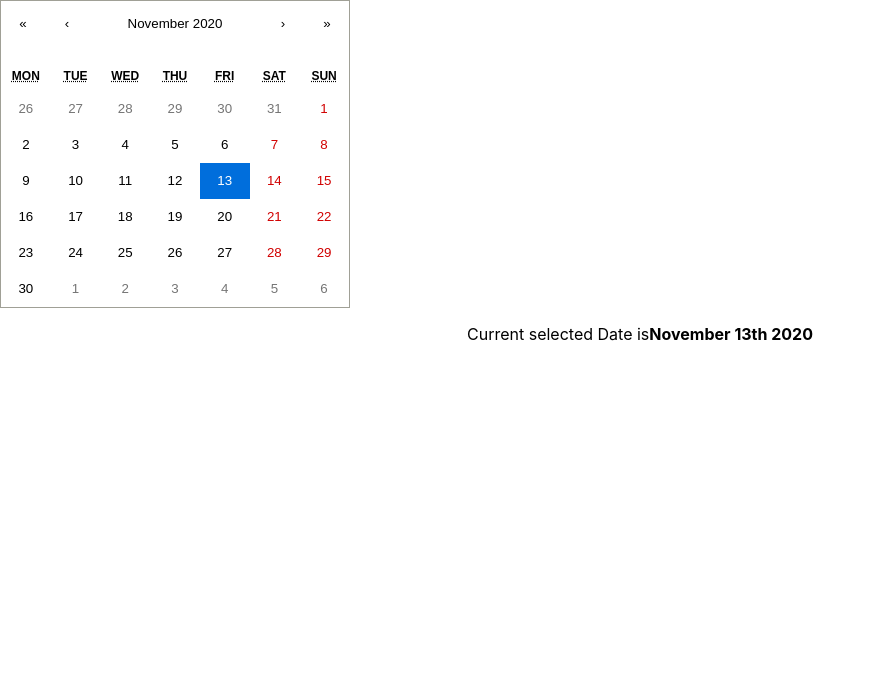
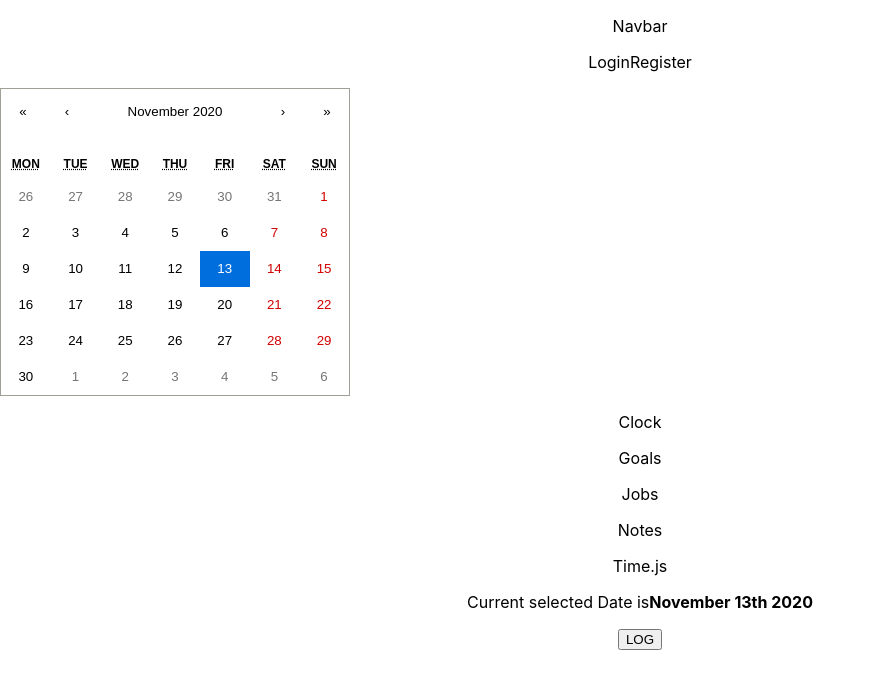
Before and after one commit to carterjpilling/unemployed-dev-tool, a React (Create React App) app: page / in a window 1280 px wide. Shown: the top 688 px of the page, without its empty margins (0-876 px from the left). Built offline with nearby package versions, Linux system fonts and the light colour scheme.

Commit message:
Built out component tree

```diff
--- a/src/App.js
+++ b/src/App.js
@@ -1,9 +1,11 @@
-import Calendar from '../src//Components//Calendarcomp'
+import Calendar from '../src//Components/Cal'
+import Navbar from '../src/Components/Navbar'
 import './App.css';
 
 function App() {
   return (
     <div className="App">
+      <Navbar />
       <Calendar />
     </div>
   );
--- /dev/null
+++ b/src/Components/Cal.js
@@ -0,0 +1,44 @@
+import React, { useState, useEffect } from 'react'
+import Calendar from 'react-calendar'
+import 'react-calendar/dist/Calendar.css'
+import moment from 'moment'
+import Clock from './Clock'
+import Goals from './Goals'
+import Jobs from './Jobs'
+import Notes from './Notes'
+import Time from './Time'
+
+export default function Cal() {
+  const [dateState, setDateState] = useState(new Date())
+  const [dateValue, setDateValue] = useState()
+  const changeDate = (e) => {
+    setDateState(e)
+  }
+
+  useEffect(() => {
+    setDateValue(dateState.toDateString().slice(4))
+  }, [dateState])
+
+  function logger() {
+    console.log(dateValue)
+
+  }
+
+  return (
+    <>
+      <Calendar
+        value={dateState}
+        onChange={changeDate}
+      // formatLongDate={dateState}
+      />
+      <Clock />
+      <Goals />
+      <Jobs />
+      <Notes />
+      <Time />
+
+      <p>Current selected Date is<b>{moment(dateState).format('MMMM Do YYYY')}</b></p>
+      <button onClick={() => logger()}>LOG</button>
+    </>
+  )
+}
--- a/src/Components/Calendarcomp.js
+++ /dev/null
@@ -1,21 +0,0 @@
-import React, { useState } from 'react'
-import Calendar from 'react-calendar'
-import 'react-calendar/dist/Calendar.css'
-import moment from 'moment'
-
-export default function Calendarcomp() {
-  const [dateState, setDateState] = useState(new Date())
-  const changeDate = (e) => {
-    setDateState(e)
-  }
-
-  return (
-    <>
-      <Calendar
-        value={dateState}
-        onChange={changeDate}
-      />
-      <p>Current selected Date is<b>{moment(dateState).format('MMMM Do YYYY')}</b></p>
-    </>
-  )
-}
--- /dev/null
+++ b/src/Components/Clock.js
@@ -0,0 +1,9 @@
+import React from 'react'
+
+export default function Clock() {
+  return (
+    <>
+      <p>Clock</p>
+    </>
+  )
+}
--- /dev/null
+++ b/src/Components/Goals.js
@@ -0,0 +1,9 @@
+import React from 'react'
+
+export default function Goals() {
+  return (
+    <>
+      <p>Goals</p>
+    </>
+  )
+}
--- /dev/null
+++ b/src/Components/Jobs.js
@@ -0,0 +1,10 @@
+import React from 'react'
+
+export default function Jobs() {
+
+  return (
+    <>
+      <p>Jobs</p>
+    </>
+  )
+}
--- /dev/null
+++ b/src/Components/LoginRegister.js
@@ -0,0 +1,10 @@
+import React from 'react'
+
+export default function LoginRegister() {
+
+  return (
+    <>
+      <p>LoginRegister</p>
+    </>
+  )
+}
--- /dev/null
+++ b/src/Components/Navbar.js
@@ -0,0 +1,12 @@
+import React from 'react'
+import Login from './LoginRegister'
+
+export default function Navbar() {
+
+  return (
+    <>
+      <p>Navbar</p>
+      <Login />
+    </>
+  )
+}
--- /dev/null
+++ b/src/Components/Notes.js
@@ -0,0 +1,10 @@
+import React from 'react'
+
+export default function Notes() {
+
+  return (
+    <>
+      <p>Notes</p>
+    </>
+  )
+}
--- /dev/null
+++ b/src/Components/Time.js
@@ -0,0 +1,10 @@
+import React from 'react'
+
+export default function Time() {
+
+  return (
+    <>
+      <p>Time.js</p>
+    </>
+  )
+}
```
